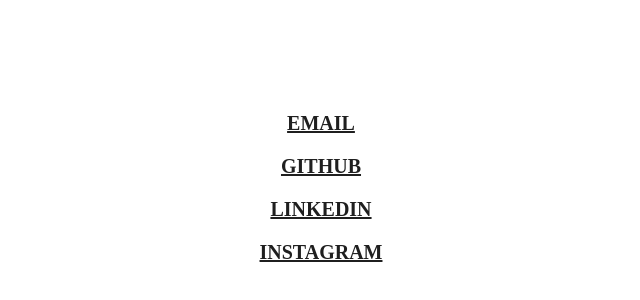
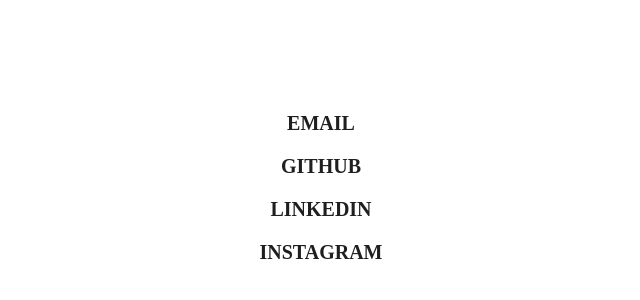
Before and after one commit to echoeyecodes/portfolio, a Gatsby site: page /contact in a window 1280 px wide. Shown: the part 3220-3520 px from the top of the page, 319-959 px from the left. Built offline with nearby package versions, Linux system fonts and the light colour scheme; Gatsby itself is replaced by a stand-in of ours.

Commit message:
Adding mailto

```diff
--- a/src/pages/contact.js
+++ b/src/pages/contact.js
@@ -12,7 +12,7 @@
             <img src= { reachOut } className="arms" alt="pic"></img>
           </div>
           <div className="right">
-            <p className="contact-link"><a href="https://www.github.com/morganrmarie" target="_blank" rel="noopener noreferrer">email</a></p>
+            <p className="contact-link"><a href="mailto:morganrmarie@gmail.com?subject=morgan.codes inquiry">email</a></p>
             <p className="contact-link"><a href="https://www.github.com/morganrmarie" target="_blank" rel="noopener noreferrer">github</a></p>
             <p className="contact-link"><a href="https://www.linkedin.com/in/morganrmarie" target="_blank" rel="noopener noreferrer">linkedin</a></p>
             <p className="contact-link"><a href="https://www.instagram.com/morgan.codes" target="_blank" rel="noopener noreferrer">instagram</a></p>
--- a/src/styles/contact.css
+++ b/src/styles/contact.css
@@ -16,3 +16,12 @@
   font-weight: 600;
   font-size: 20px;
 }
+
+a {
+  text-decoration: none;
+}
+
+a:hover {
+  text-decoration: underline;
+  cursor: pointer;
+}
```
